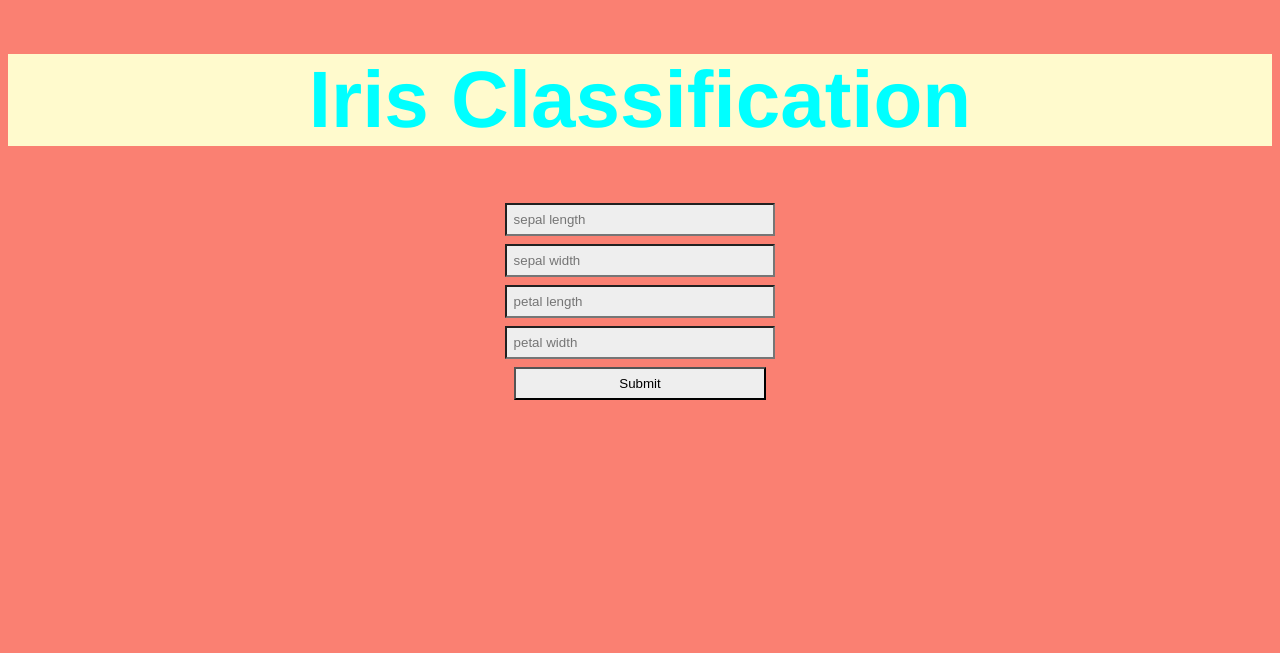
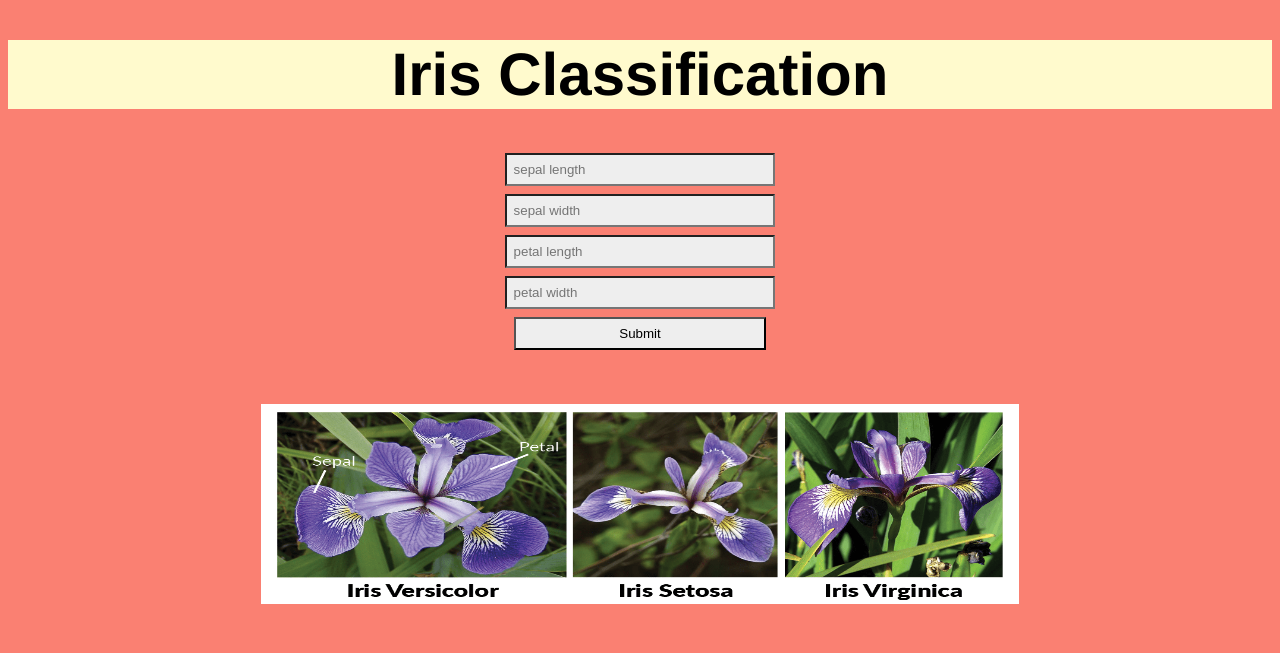
Before and after one commit to pankajrajput0312/ml_model, a Flask app: page / in a window 1280 px wide. Shown: the top 653 px of the page. Run offline with Flask 2, Linux system fonts and the light colour scheme; parts of the project's set-up code (start-up, migrations or seed data) failed here and were passed over.

Commit message:
final_file

```diff
--- a/templates/index.html
+++ b/templates/index.html
@@ -5,7 +5,7 @@
     <meta charset="UTF-8">
     <meta http-equiv="X-UA-Compatible" content="IE=edge">
     <meta name="viewport" content="width=device-width, initial-scale=1.0">
-    <title>Document</title>
+    <title>GetMentore</title>
     <link rel="stylesheet" href="{{ url_for('static', filename='style.css') }}">
 
     <style>
@@ -28,8 +28,8 @@
         }
 
         #headline {
-            color: aqua;
-            font-size: 80px;
+
+            font-size: 60px;
             font-weight: bold;
             font-family: 'Franklin Gothic Medium', 'Arial Narrow', Arial, sans-serif;
 
@@ -41,6 +41,20 @@
         #ans {
             color: aliceblue;
             text-align: center;
+        }
+
+        .iris {
+            display: flex;
+            align-items: center;
+            width: 100%;
+            justify-content: center;
+
+        }
+
+        img {
+            height: 200px;
+            width: 60%;
+            margin: 50px;
         }
     </style>
 </head>
@@ -59,6 +73,9 @@
     {% if your_class %}
     <h1 id="ans"> flower class is : {{your_class}}</h1>
     {% endif %}
+    <div class='iris'>
+        <img src="{{ url_for('static', filename='iris.png') }}">
+    </div>
 </body>
 
 </html>
```
Also changed, not shown: static/iris.png (added), static/style.css (line endings or trailing spaces), templates/Iris_virginica.jpg (deleted).
